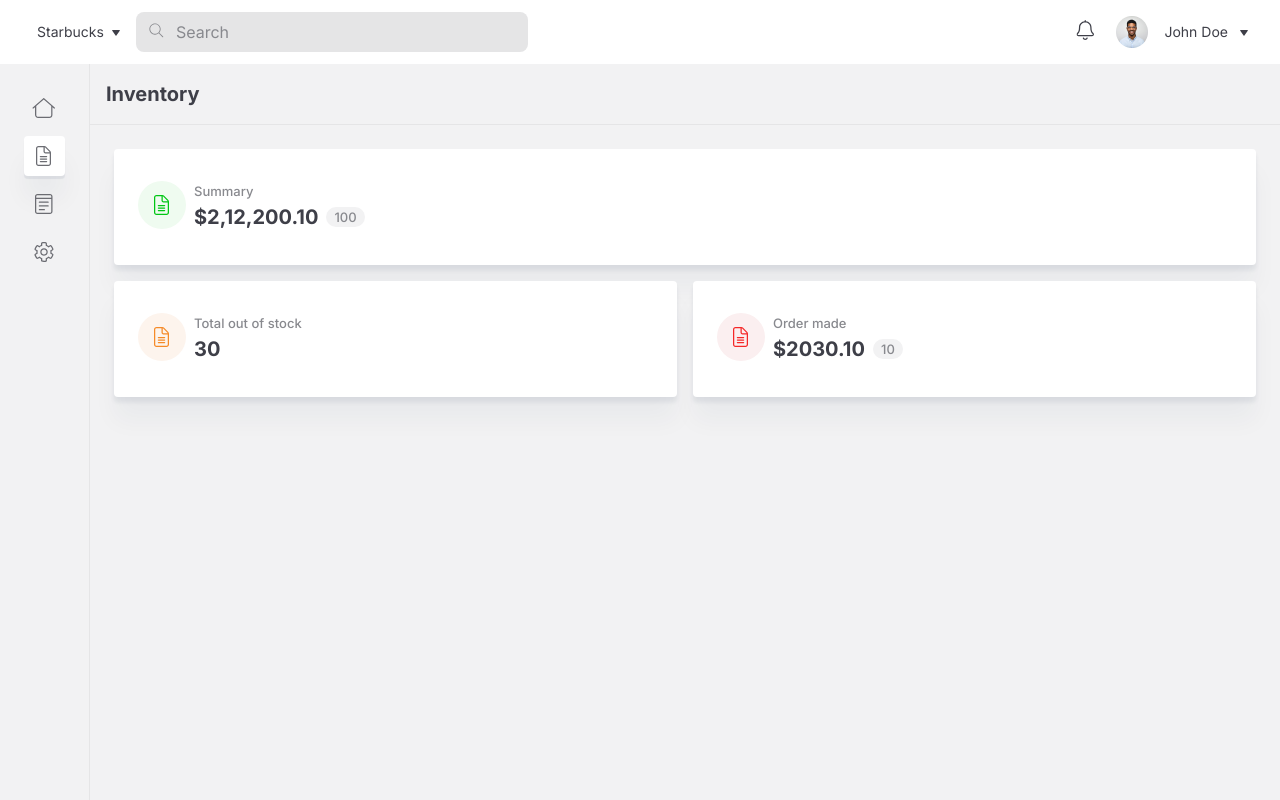
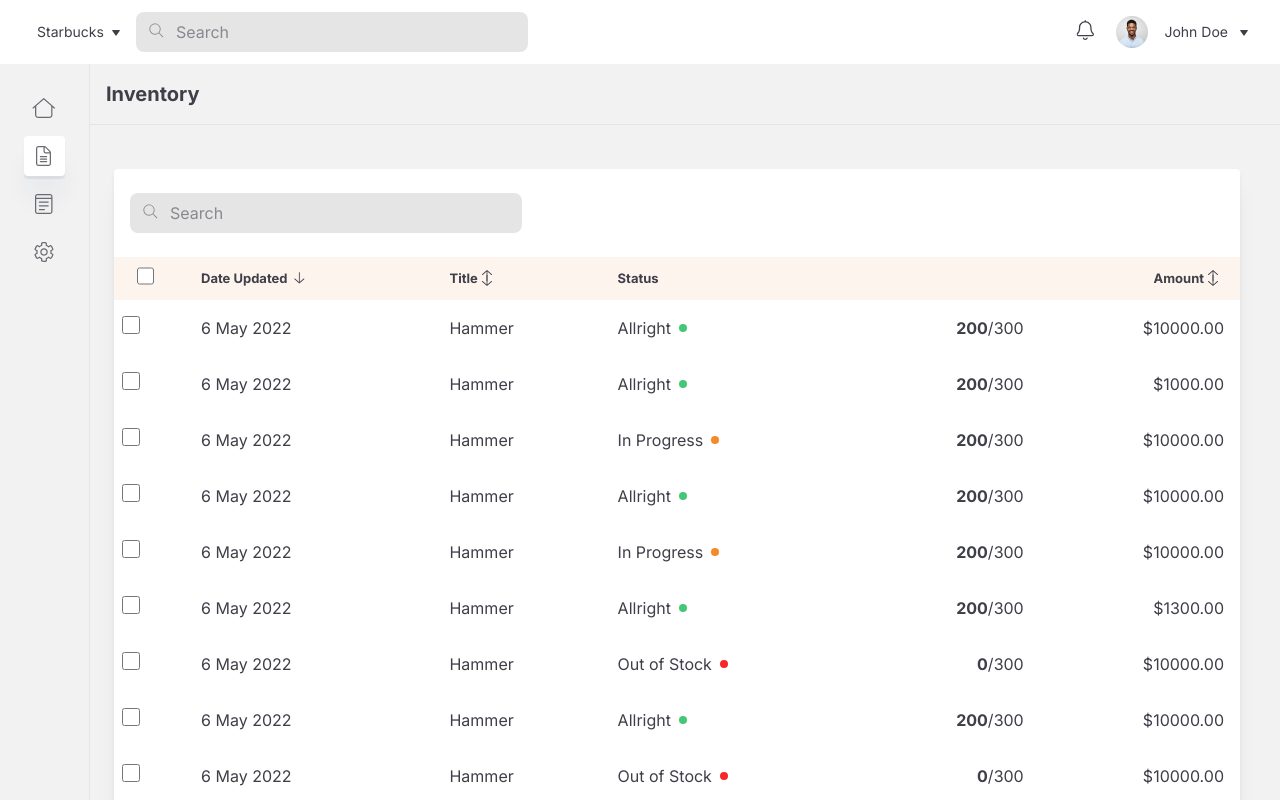
Before and after one commit to Tohid001/algorizin-tailwind_react-test, a React (Create React App) app: page /inventory in a window 1280 px wide. Built offline with nearby package versions, Linux system fonts and the light colour scheme.

Commit message:
inventory table completed pixel perfectly

```diff
--- /dev/null
+++ b/src/components/Checkbox/Checkbox.jsx
@@ -0,0 +1,14 @@
+import React from "react";
+
+function Checkbox() {
+  return (
+    <div>
+      <input
+        className="w-[17.5px] h-[17.5px] m-0 cursor-pointer rounded"
+        type="checkbox"
+      />
+    </div>
+  );
+}
+
+export default Checkbox;
--- a/src/components/Search/SearchBox.jsx
+++ b/src/components/Search/SearchBox.jsx
@@ -7,13 +7,14 @@ function SearchBox({ isheader = true }) {
   return (
     <div
       className={`${
-        isheader && "mobileRange:hidden fromLarge:ml-32 "
-      } flex w-[392px] items-center gap-2 bg-neutral-2 rounded-lg px-3 `}
+        isheader ? "mobileRange:hidden fromLarge:ml-32 " : "mobileRange:w-full"
+      } py-2 flex w-[392px] items-center gap-2 bg-neutral-2 rounded-lg px-3 `}
     >
       <span className="text-xl text-neutral-8">
         <SearchIcon />
       </span>
       <input
+        type="text"
         placeholder="Search"
         className="placeholder:text-neutral-8 focus:outline-none w-full"
       />
--- /dev/null
+++ b/src/components/icons/ArrowDown.jsx
@@ -0,0 +1,17 @@
+import React from "react";
+
+function ArrowDown() {
+  return (
+    <svg
+      width="1em"
+      height="1em"
+      viewBox="0 0 16 16"
+      fill="currentColor"
+      xmlns="http://www.w3.org/2000/svg"
+    >
+      <path d="M13.1978 9.14052L8.61448 13.3072C8.53375 13.3801 8.43479 13.4166 8.33323 13.4166C8.23167 13.4166 8.13222 13.3808 8.05276 13.3083L3.46943 9.14167C3.29946 8.98688 3.28685 8.72386 3.44146 8.55459C3.59649 8.38287 3.86047 8.37229 4.03026 8.5261L7.91657 12.0572V2.58323C7.91657 2.35292 8.10292 2.19 8.3098 2.19C8.51667 2.19 8.7499 2.35302 8.7499 2.58323V12.0572L12.6353 8.52334C12.805 8.36953 13.0692 8.38011 13.2241 8.55183C13.3801 8.72386 13.3671 8.98688 13.1978 9.14052Z" />
+    </svg>
+  );
+}
+
+export default ArrowDown;
--- /dev/null
+++ b/src/components/icons/ArrowTopBottom.jsx
@@ -0,0 +1,18 @@
+import React from "react";
+
+function ArrowTopBottom() {
+  return (
+    <svg
+      width="1em"
+      height="1em"
+      viewBox="0 0 16 16"
+      fill="currentColor"
+      xmlns="http://www.w3.org/2000/svg"
+    >
+      <path d="M0.135575 4.35612L4.71891 0.189453C4.79964 0.116536 4.8986 0.0800778 5.00016 0.0800778C5.10172 0.0800778 5.20117 0.115885 5.28063 0.188307L9.86396 4.35497C10.0339 4.50977 10.0465 4.77279 9.89193 4.94206C9.7369 5.11378 9.47292 5.12435 9.30313 4.97055L5.41682 1.43945L5.41682 10.9134C5.41682 11.1437 5.23047 11.3066 5.02359 11.3066C4.81672 11.3066 4.58349 11.1436 4.58349 10.9134L4.58349 1.43945L0.698074 4.97331C0.528387 5.12711 0.264221 5.11654 0.109273 4.94482C-0.0467169 4.77279 -0.0336958 4.50977 0.135575 4.35612Z" />
+      <path d="M9.86456 11.6439L5.28123 15.8105C5.2005 15.8835 5.10154 15.9199 4.99998 15.9199C4.89842 15.9199 4.79896 15.8841 4.71951 15.8117L0.136178 11.645C-0.0337957 11.4902 -0.0463998 11.2272 0.10821 11.0579C0.263236 10.8862 0.52722 10.8757 0.697012 11.0295L4.58331 14.5605V5.08659C4.58331 4.85628 4.76967 4.69336 4.97654 4.69336C5.18342 4.69336 5.41665 4.85638 5.41665 5.08659V14.5605L9.30206 11.0267C9.47175 10.8729 9.73592 10.8835 9.89087 11.0552C10.0469 11.2272 10.0338 11.4902 9.86456 11.6439Z" />
+    </svg>
+  );
+}
+
+export default ArrowTopBottom;
--- a/src/components/icons/index.js
+++ b/src/components/icons/index.js
@@ -5,6 +5,8 @@ import SettingsIcon from "./SettingsIcon.jsx";
 import DownIcon from "./DownIcon.jsx";
 import BellIcon from "./BellIcon.jsx";
 import SearchIcon from "./SearchIcon.jsx";
+import ArrowDown from "./ArrowDown.jsx";
+import ArrowTopBottom from "./ArrowTopBottom.jsx";
 
 export default {
   DashIcon,
@@ -14,4 +16,6 @@ export default {
   DownIcon,
   BellIcon,
   SearchIcon,
+  ArrowDown,
+  ArrowTopBottom,
 };
--- a/src/components/index.js
+++ b/src/components/index.js
@@ -4,5 +4,6 @@ import Header from "./Header/Header.jsx";
 import SearchBox from "./Search/SearchBox";
 import Select from "./Select/Select.jsx";
 import ContentHeader from "./Content header/Contentheader.jsx";
+import Checkbox from "../components/Checkbox/Checkbox.jsx";
 
-export { icons, Navbar, Header, SearchBox, Select, ContentHeader };
+export { icons, Navbar, Header, SearchBox, Select, ContentHeader, Checkbox };
--- a/src/constants/data.js
+++ b/src/constants/data.js
@@ -1,6 +1,8 @@
 import { icons } from "../components";
 
 const { DashIcon, InventoryIcon, SettingsIcon, DocumentsIcon } = icons;
+
+const today = new Date();
 
 const navItems = [
   {
@@ -45,4 +47,97 @@ const dashBoardData = [
   },
 ];
 
-export default { navItems, dashBoardData };
+const inventoryData = [
+  {
+    date: "6 May 2022",
+    title: "Hammer",
+    details: "This is a hammer to do work with",
+    status: { text: "Allright", green: true },
+    quantity: "200/300",
+    unitPrice: "$10",
+    Amount: "$10000.00",
+  },
+  {
+    date: "6 May 2022",
+    title: "Hammer",
+    details: "This is a hammer to do work with",
+    status: { text: "Allright", green: true },
+    quantity: "200/300",
+    unitPrice: "$10",
+    Amount: "$1000.00",
+  },
+  {
+    date: "6 May 2022",
+    title: "Hammer",
+    details: "This is a hammer to do work with",
+    status: { text: "In Progress ", green: false },
+    quantity: "200/300",
+    unitPrice: "$10",
+    Amount: "$10000.00",
+  },
+  {
+    date: "6 May 2022",
+    title: "Hammer",
+    details: "This is a hammer to do work with",
+    status: { text: "Allright", green: true },
+    quantity: "200/300",
+    unitPrice: "$10",
+    Amount: "$10000.00",
+  },
+  {
+    date: "6 May 2022",
+    title: "Hammer",
+    details: "This is a hammer to do work with",
+    status: { text: "In Progress ", green: false },
+    quantity: "200/300",
+    unitPrice: "$10",
+    Amount: "$10000.00",
+  },
+  {
+    date: "6 May 2022",
+    title: "Hammer",
+    details: "This is a hammer to do work with",
+    status: { text: "Allright", green: true },
+    quantity: "200/300",
+    unitPrice: "$10",
+    Amount: "$1300.00",
+  },
+  {
+    date: "6 May 2022",
+    title: "Hammer",
+    details: null,
+    status: { text: "Out of Stock", green: null },
+    quantity: "0/300",
+    unitPrice: "$0.00",
+    Amount: "$10000.00",
+  },
+  {
+    date: "6 May 2022",
+    title: "Hammer",
+    details: "This is a hammer to do work with",
+    status: { text: "Allright", green: true },
+    quantity: "200/300",
+    unitPrice: "$10",
+    Amount: "$10000.00",
+  },
+  {
+    date: "6 May 2022",
+    title: "Hammer",
+    details: null,
+    status: { text: "Out of Stock", green: null },
+    quantity: "0/300",
+    unitPrice: "$0.00",
+    Amount: "$10000.00",
+  },
+  {
+    date: "6 May 2022",
+    title: "Hammer",
+    details: "This is a hammer to do work with",
+    status: { text: "Allright", green: true },
+    quantity: "200/300",
+    unitPrice: "$10",
+    Amount: "$150.00",
+  },
+];
+
+export default { navItems, dashBoardData, inventoryData };
--- a/src/containers/Dashboard/Dashboard.jsx
+++ b/src/containers/Dashboard/Dashboard.jsx
@@ -18,9 +18,9 @@ function Dashboard() {
               <div className="flex  gap-2">
                 <span
                   className={`block rounded-full grid place-items-center w-12 h-12 text-2xl leading-[0px] ${
-                    i == 0
+                    i === 0
                       ? "bg-primary-1 text-primary"
-                      : i == 2
+                      : i === 2
                       ? "bg-error-1 text-error"
                       : "bg-warning-1 text-warning"
                   }`}
--- a/src/containers/Inventory/Inventory.jsx
+++ b/src/containers/Inventory/Inventory.jsx
@@ -1,52 +1,116 @@
 import React from "react";
 import { data } from "../../constants";
-import { ContentHeader } from "../../components";
+import { ContentHeader, SearchBox, Checkbox, icons } from "../../components";
 
-const { dashBoardData } = data;
+const { inventoryData } = data;
+const { ArrowDown, ArrowTopBottom } = icons;
 
-function Dashboard() {
+function Inventory() {
   return (
     <div>
       <ContentHeader title="Inventory" />
-      <div className="p-4 fromTab:p-6 flex flex-wrap gap-4">
-        {dashBoardData.map(({ title, icon, text_1, text_2 }, i) => {
-          return (
-            <div
-              key={i}
-              className={`bg-white py-8 pl-6 pr-2 rounded shadow-dashCard basis-full fromTab:even:basis-0 fromTab:last:basis-0 fromLarge:basis-0  flex-1 `}
-            >
-              <div className="flex  gap-2">
-                <span
-                  className={`block rounded-full grid place-items-center w-12 h-12 text-2xl leading-[0px] ${
-                    i == 0
-                      ? "bg-primary-1 text-primary"
-                      : i == 2
-                      ? "bg-error-1 text-error"
-                      : "bg-warning-1 text-warning"
-                  }`}
-                >
-                  {icon}
-                </span>
-                <div className="text-[13px] leading-[20px] font-medium text-neutral-8">
-                  <p className="">{title}</p>
-                  <p className="flex gap-2 items-center">
-                    <span className="text-neutral-9 font-bold text-xl leading-[32px]">
-                      {text_1}
-                    </span>
-                    {text_2 && (
-                      <span className="inline-block py-.5 px-2 rounded-[32px]  bg-[#F2F2F3]">
-                        {text_2}
-                      </span>
-                    )}
-                  </p>
+      <div className="p-2 fromLarge:p-6 fromTab:pl-6 fromTab:pr-10 fromTab:pt-11  ">
+        <div className="shadow-dashCard rounded bg-white ">
+          <div className="px-4 py-6 ">
+            <SearchBox isheader={false} />
+          </div>
+          <table className="w-full">
+            <thead className="  bg-warning-1   text-[13px] leading-[20px] text-neutral-9 font-medium w-full  ">
+              <th className="pcell py-2.5 pl-0 hidden fromTab:table-cell">
+                <Checkbox />
+              </th>
+              <th className="pcell py-2.5 hidden fromTab:table-cell">
+                <div className="flex gap-1   items-center ">
+                  <span className="text-left">Date Updated</span>
+                  <span className="text-base  text-neutral-9 ">
+                    <ArrowDown />
+                  </span>
                 </div>
-              </div>
-            </div>
-          );
-        })}
+              </th>
+              <th className=" pcell py-2.5 text-left">
+                <div className="flex gap-1   items-center ">
+                  <span>Title</span>
+                  <span className="text-base text-neutral-9  ">
+                    <ArrowTopBottom />
+                  </span>
+                </div>
+              </th>
+              <th className="pcell py-2.5 text-left hidden fromLarge:table-cell">
+                Details
+              </th>
+              <th className="pcell py-2.5 text-left mobileRange:text-transparent">
+                Status
+              </th>
+              <th className="pcell py-2.5 text-right text-transparent froml  fromLarge:text-inherit">
+                Quantity
+              </th>
+              <th className="pcell py-2.5 text-right hidden fromLarge:table-cell">
+                Unit Price
+              </th>
+              <th className="pcell py-2.5 ">
+                <div className="flex gap-1   items-center justify-end ">
+                  <span className="">Amount</span>
+                  <span className="text-base text-neutral-9  ">
+                    <ArrowTopBottom />
+                  </span>
+                </div>
+              </th>
+            </thead>
+            <tbody>
+              {inventoryData.map(
+                (
+                  { date, details, title, status, unitPrice, quantity, Amount },
+                  i
+                ) => {
+                  return (
+                    <tr key={i} className="text-neutral-9 hover:bg-primary-1">
+                      <td className="pcell hidden fromTab:table-cell">
+                        <Checkbox />
+                      </td>
+                      <td className="pcell text-left hidden fromTab:table-cell">
+                        {date}
+                      </td>
+                      <td className="text-left pcell">{title}</td>
+                      <td className="pcell text-left hidden fromLarge:table-cell">
+                        {details || "-"}
+                      </td>
+                      <td className="pcell text-left">
+                        <div className="flex gap-2 items-center">
+                          <span className="mobileRange:hidden">
+                            {status.text}
+                          </span>
+                          <span
+                            className={` w-2 h-2 rounded-full ${
+                              typeof status.green === "boolean"
+                                ? status.green === true
+                                  ? "bg-success"
+                                  : "bg-warning"
+                                : "bg-error"
+                            }`}
+                          ></span>
+                        </div>
+                      </td>
+                      <td className="pcell text-right">
+                        <span className="font-bold text-base">
+                          {quantity.split("/")[0]}
+                        </span>
+                        <span>/</span>
+                        <span>{quantity.split("/")[1]}</span>
+                      </td>
+                      <td className="pcell text-right hidden fromLarge:table-cell">
+                        {unitPrice}
+                      </td>
+                      <td className="pcell text-right">{Amount}</td>
+                    </tr>
+                  );
+                }
+              )}
+            </tbody>
+          </table>
+        </div>
       </div>
     </div>
   );
 }
 
-export default Dashboard;
+export default Inventory;
--- a/src/index.css
+++ b/src/index.css
@@ -19,10 +19,12 @@
     list-style: none;
   }
   a,
-  input {
+  input[type="text"],
+  input[type="radio"] {
     /* display: block; */
     all: unset;
   }
+
   body {
     @apply bg-neutral-2-bg;
   }
@@ -38,6 +40,10 @@
   .option {
     @apply text-sm p-2 pl-[13px] w-fit;
   }
+
+  .pcell {
+    @apply py-4 pr-4 pl-2;
+  }
 }
 
 @layer utilities {
```
Also changed, not shown: src/assets/icons/arrow-down-light.svg (added), src/assets/icons/arrow-top-bottom.svg (added).
